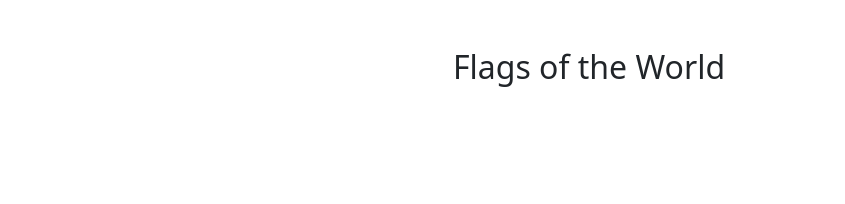
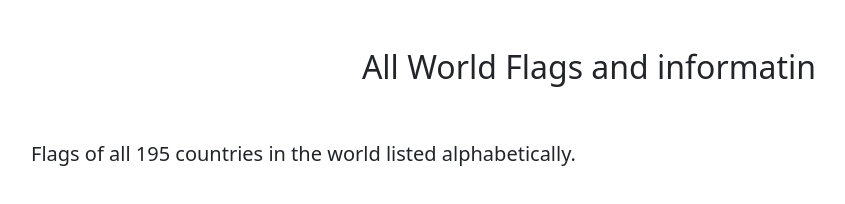
Before and after one commit to sk211/word_info, a plain HTML site: page index.html in a window 1280 px wide. Shown: the whole page, without its empty margins (51-896 px from the left). Drawn offline with nearby package versions, Linux system fonts and the light colour scheme; no server answers.

Commit message:
update title information

```diff
--- a/index.html
+++ b/index.html
@@ -24,7 +24,8 @@
 
     <body>
         <div class="container">
-            <h2 class="text-center p-5">Flags of the World</h2>
+            <h2 class="text-center p-5"> All World Flags and informatin</h2>
+            <h5>Flags of all 195 countries in the world listed alphabetically.</h5>
             <div class="row justify-content-around" id="country-section">
 
             </div>
```
